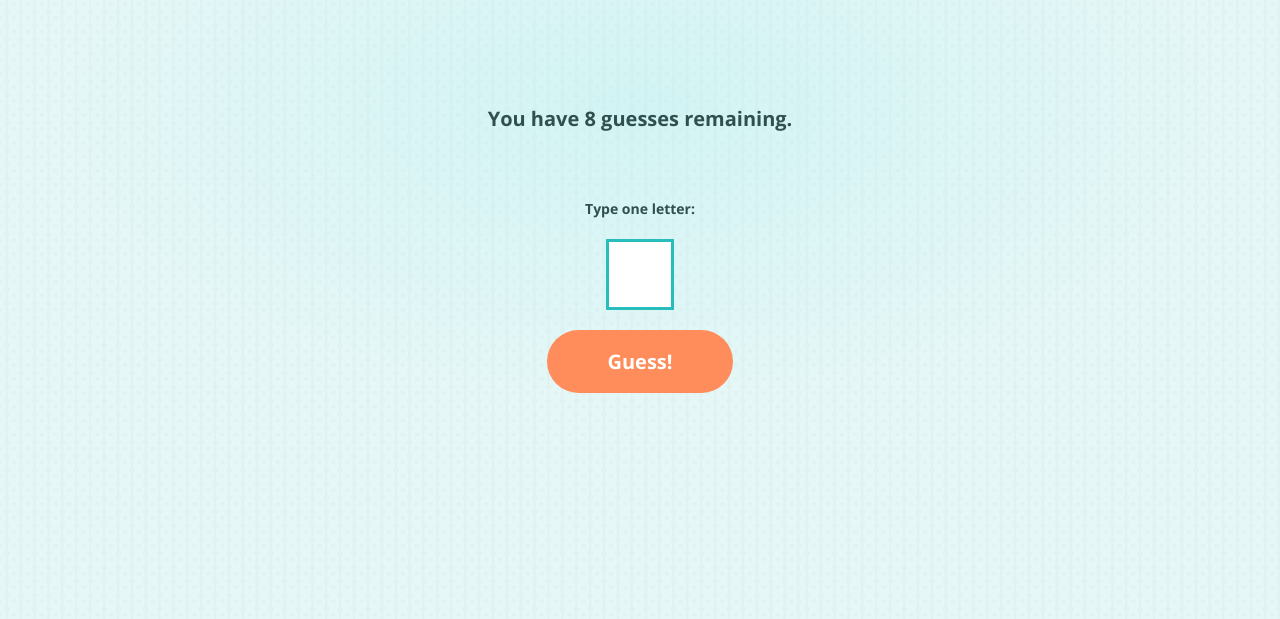
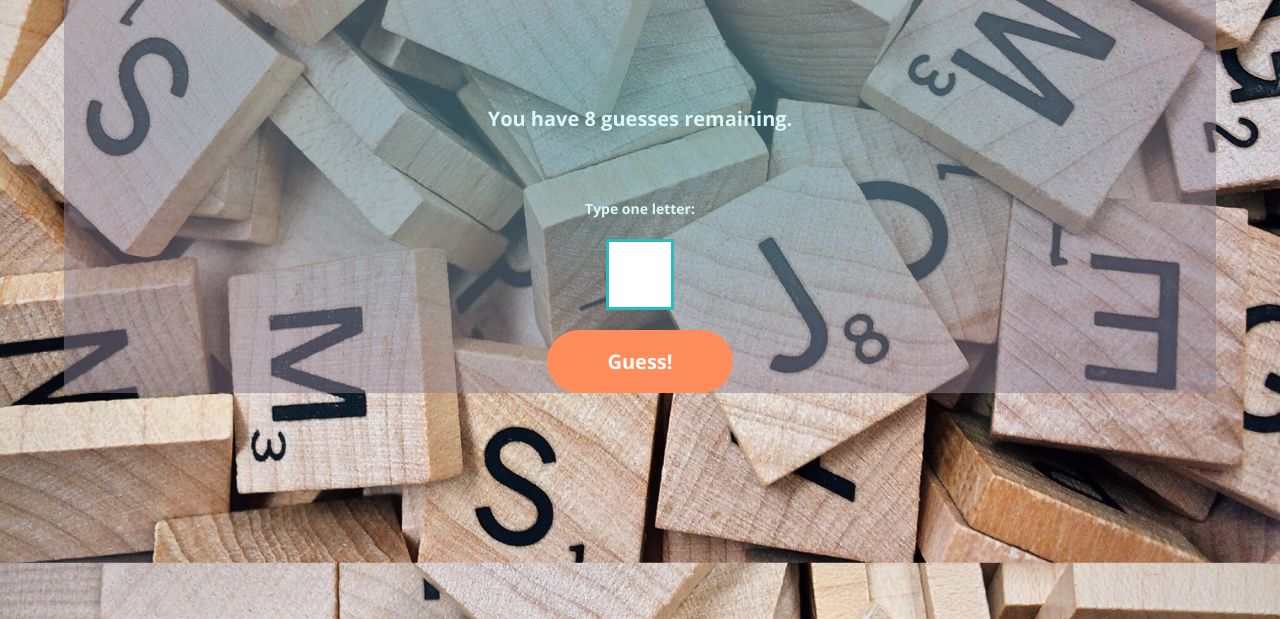
Before and after one commit to cmaria1988/guess-the-word, a plain HTML site: page index.html in a window 1280 px wide. Shown: the part 181-800 px from the top of the page. Drawn offline with nearby package versions, Linux system fonts and the light colour scheme; no server answers; a web font is replaced by a local one.

Commit message:
change background image

```diff
--- a/css/styles.css
+++ b/css/styles.css
@@ -11,11 +11,11 @@ body {
   font-style: normal;
   font-size: 20px;
   line-height: 150%;
-  background-color: #dff6f6;
-  background-image: url("../img/bg.png");
-  background-size: 800px;
-  background-repeat: repeat;
-  color: #305050;
+  /*background-color: #dff6f6;*/
+  background-image: url("../img/bg.jpg");
+  background-size: cover;
+  background-position: center;
+  color: #dbf7f7;
 }
 
 .logo {
@@ -36,8 +36,9 @@ h1 {
 
 .container {
   background: radial-gradient(50% 50% at 50% 50%,
-    rgba(167, 237, 237, 0.3) 0%,
+    rgba(1, 155, 155, 0.3) 0%,
     rgba(156, 226, 226, 0) 100%);
+    background-color: rgba(137, 126, 142, 0.5);
   display: flex;
   justify-content: center;
   flex-direction: column;
@@ -62,7 +63,7 @@ h1 {
 
 .word-in-progress {
   letter-spacing: 15px;
-  color: #28bdbd;
+  color: #ffffff;
   font-size: 30px;
 }
 
```
Also changed, not shown: img/bg.jpg (added), img/bg2.png (renamed from img/bg.png).
